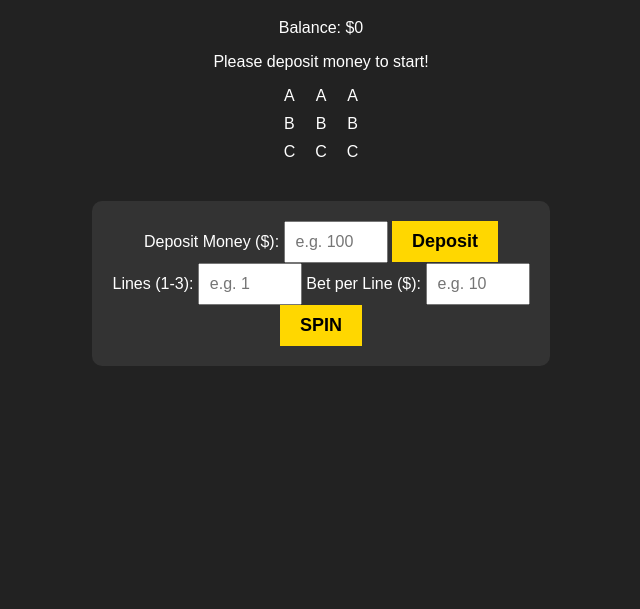
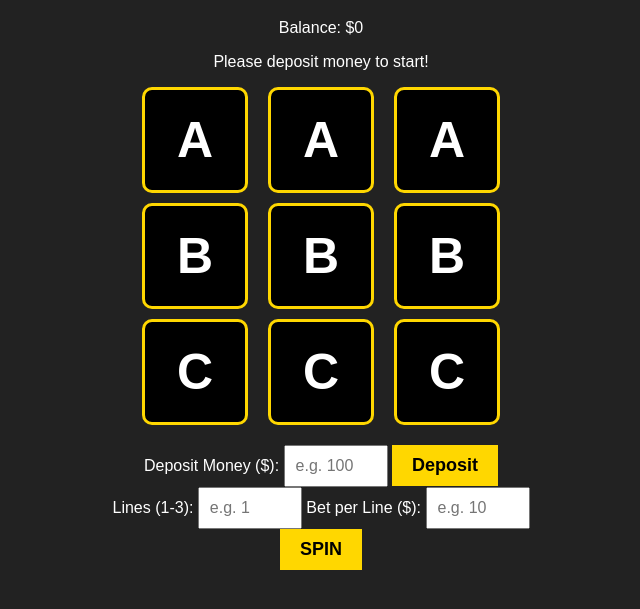
Before and after one commit to deeppakhare/-01-Slot-Machine-by-Javascript-, a website: page index.html in a window 1280 px wide. Shown: the part 61-670 px from the top of the page, without its empty margins (319-959 px from the left). Drawn offline with Linux system fonts and the light colour scheme.

Commit message:
Updating CSS

```diff
--- a/style.css
+++ b/style.css
@@ -18,15 +18,23 @@ body{
     gap: 10px;
 }
 
+.slot{
+    width: 100px;
+    height: 100px;
+    background-color: black;
+    border: 3px solid gold;
+    border-radius: 10px;
+
+    color: white;
+    font-size: 50px;
+    font-weight: bold;
+
+    display: flex;
+    align-items: center;
+    justify-content: center;
+}
 
 
-.controls {
-    margin-top: 20px;
-    padding: 20px;
-    background-color: #333;
-    display: inline-block;
-    border-radius: 10px;
-}
 
 button {
     padding: 10px 20px;
```
